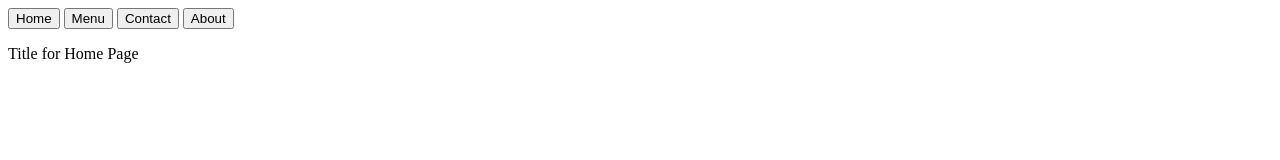
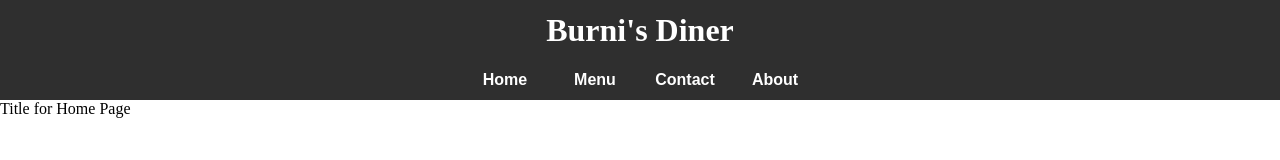
Before and after one commit to Burningstone91/odin-restaurant-page, a website built with webpack: page src/index.html in a window 1280 px wide. Built offline with nearby package versions, Linux system fonts and the light colour scheme.

Commit message:
Style nav bar and page title

```diff
--- a/package.json
+++ b/package.json
@@ -15,6 +15,7 @@
   "devDependencies": {
     "@eslint/eslintrc": "^3.0.2",
     "@eslint/js": "^9.1.1",
+    "css-loader": "^7.1.1",
     "css-minimizer-webpack-plugin": "^6.0.0",
     "eslint": "^8.57.0",
     "eslint-config-airbnb-base": "^15.0.0",
@@ -22,6 +23,7 @@
     "globals": "^15.0.0",
     "html-webpack-plugin": "^5.6.0",
     "mini-css-extract-plugin": "^2.9.0",
+    "style-loader": "^4.0.0",
     "webpack": "^5.91.0",
     "webpack-cli": "^5.1.4",
     "webpack-dev-server": "^5.0.4"
--- a/src/index.html
+++ b/src/index.html
@@ -7,6 +7,7 @@
 </head>
 <body>
 	<header>
+        <h1>Burni's Diner</h1>
 		<nav>
 			<button>Home</button>
 			<button>Menu</button>
--- a/src/index.js
+++ b/src/index.js
@@ -1,3 +1,5 @@
+import "./styles.css";
+
 import { renderHomePage } from "./home";
 import { renderMenuPage } from "./menu";
 import { renderContactPage } from "./contact";
--- /dev/null
+++ b/src/styles.css
@@ -0,0 +1,39 @@
+:root {
+  --background-dark: rgba(0, 0, 0, 0.815);
+}
+
+* {
+  margin: 0;
+  padding: 0;
+  box-sizing: border-box;
+}
+
+header > h1 {
+  display: flex;
+  align-items: center;
+  justify-content: center;
+  color: white;
+  background: var(--background-dark);
+  height: 60px;
+}
+
+nav {
+  display: flex;
+  justify-content: center;
+  background: var(--background-dark);
+  height: 40px;
+}
+
+nav > button {
+  font-size: 1rem;
+  font-weight: bold;
+  color: white;
+  border: none;
+  background: none;
+  width: 90px;
+  cursor: pointer;
+}
+
+nav > button:hover {
+  transform: translateY(-10%);
+}
--- a/webpack.common.js
+++ b/webpack.common.js
@@ -2,6 +2,7 @@ const path = require("path");
 const HtmlWebpackPlugin = require("html-webpack-plugin");
 const MiniCssExtractPlugin = require("mini-css-extract-plugin");
 const CssMinimizerPlugin = require("css-minimizer-webpack-plugin");
+const devMode = process.env.NODE_ENV !== "production";
 
 module.exports = {
   entry: "./src/index.js",
@@ -19,7 +20,10 @@ module.exports = {
     rules: [
       {
         test: /\.css$/,
-        use: [MiniCssExtractPlugin.loader, "css-loader"],
+        use: [
+          devMode ? "style-loader" : MiniCssExtractPlugin.loader,
+          "css-loader",
+        ],
       },
     ],
   },
```
Also changed, not shown: 1 other file.
